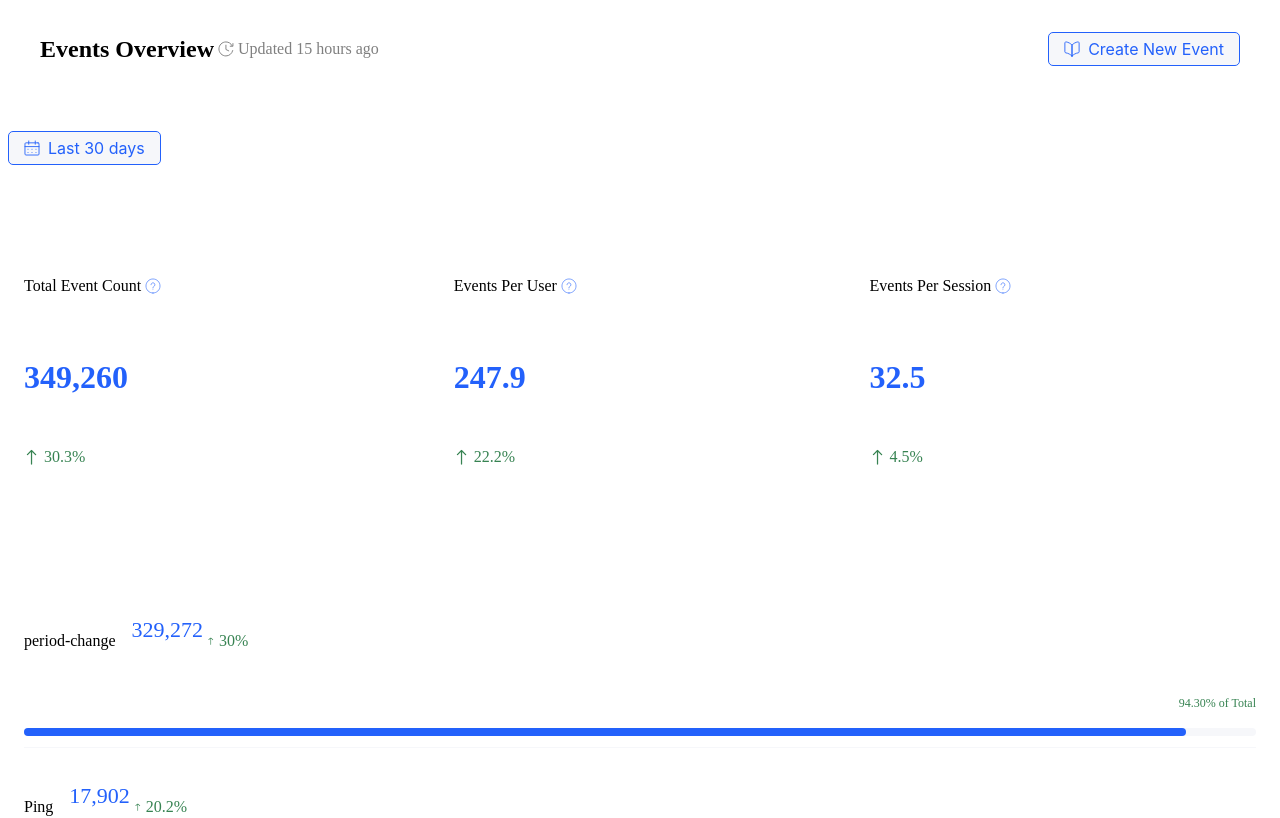
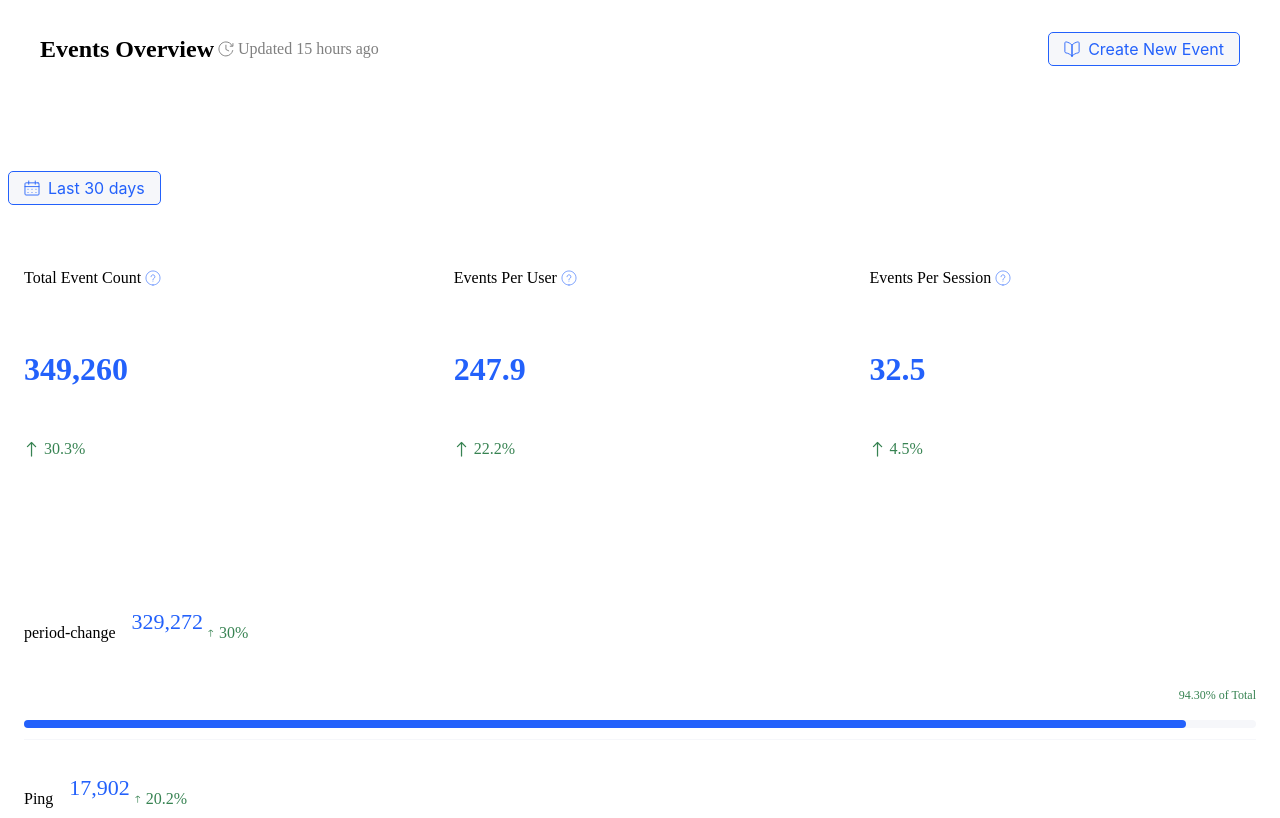
Before and after one commit to gabrieloliveirapinto/countly-challenge, a Vue app: page / in a window 1280 px wide. Shown: the top 818 px of the page. Built offline with nearby package versions, Linux system fonts and the light colour scheme.

Commit message:
fix(EventsOverview): improve top spacing

```diff
--- a/src/views/EventsOverview.vue
+++ b/src/views/EventsOverview.vue
@@ -131,18 +131,20 @@ const topEvents = [
   // .events-overview__section
   &__section {
     margin: $layout-unit-lg 0;
+    margin-top: $layout-unit-md;
   }
 
   @include media-breakpoint-up(lg) {
 
     // .events-overview__button
     &__button {
-      margin-top: $layout-unit-xxl;
+      margin-top: 2 * $layout-unit-xxl;
     }
 
     // .events-overview__section
     &__section {
       margin: 2 * $layout-unit-xxl 0;
+      margin-top: $layout-unit-xl;
     }
   }
 }
```
